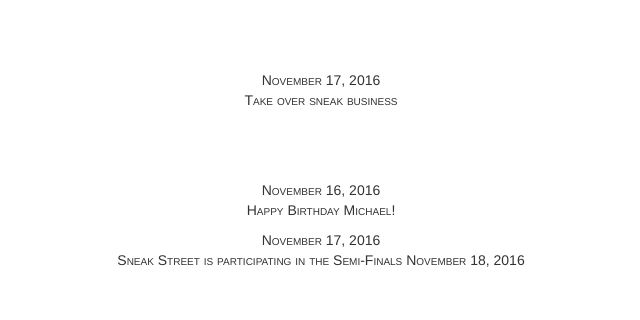
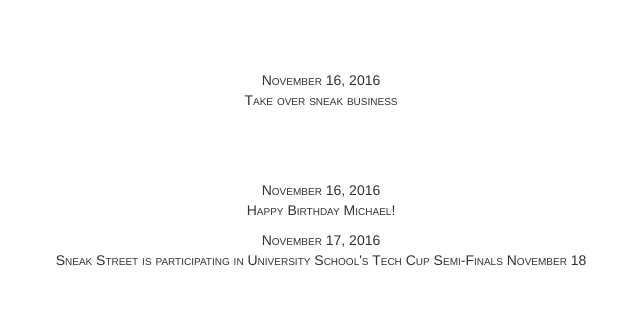
Before and after one commit to kevinhuangtan/sneakstreet, a plain HTML site: page views/blog.html in a window 1280 px wide. Shown: the part 170-490 px from the top of the page, without its empty margins (319-959 px from the left). Drawn offline with nearby package versions, Linux system fonts and the light colour scheme.

Commit message:
Update blog.html

```diff
--- a/views/blog.html
+++ b/views/blog.html
@@ -13,7 +13,7 @@
 	<div class="container">
 		<h1 id="title">Blog</h1>
 		<div style="height:20px"></div>
-			<p class="blog-entry">November 17, 2016
+			<p class="blog-entry">November 16, 2016
 			<br>
 			Take over sneak business
 			</p>
@@ -23,7 +23,7 @@
 			</p>
 			<p>November 17, 2016
 			<br>
-			Sneak Street is participating in the Semi-Finals November 18, 2016
+			Sneak Street is participating in University School's Tech Cup Semi-Finals November 18
 			</p>
 	</div>
 
```
